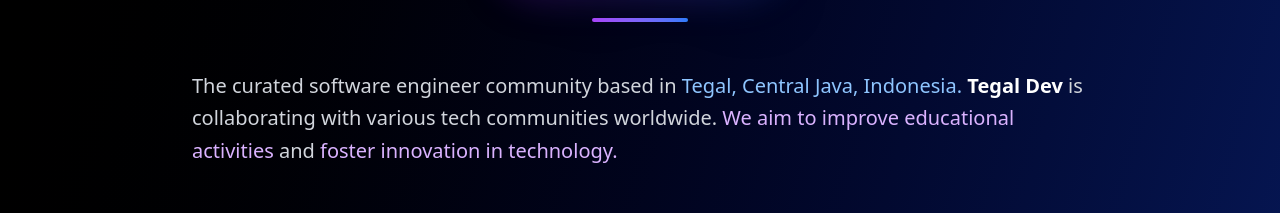
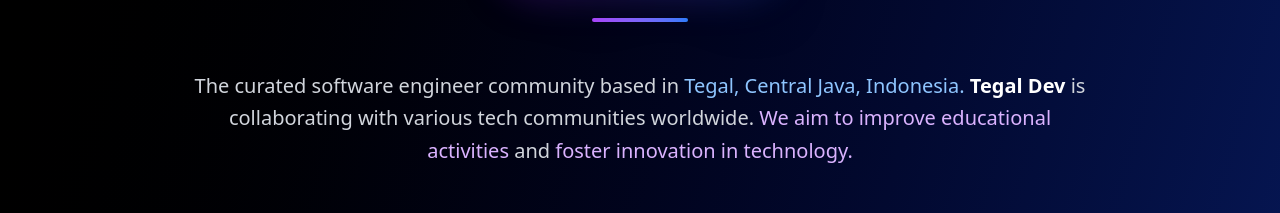
Before and after one commit to tegaldevs/tegaldev-platform, a Next.js app: page / in a window 1280 px wide. Shown: the part 236-449 px from the top of the page. Built offline with nearby package versions, Linux system fonts and the light colour scheme; no server answers; what @bprogress/next would draw is missing.

Commit message:
style(HeroSection): center align hero section description text
The text was left-aligned which looked unbalanced with the centered heading above it. Center alignment improves visual harmony.

```diff
--- a/app/_components/organisms/HeroSection.tsx
+++ b/app/_components/organisms/HeroSection.tsx
@@ -47,7 +47,7 @@
         </div>
 
         {/* Enhanced description */}
-        <p className="text-lg md:text-xl text-gray-300 max-w-4xl mx-auto leading-relaxed">
+        <p className="text-lg md:text-xl text-gray-300 max-w-4xl mx-auto leading-relaxed text-center">
           The curated software engineer community based in{' '}
           <span className="text-blue-300 font-medium">
             Tegal, Central Java, Indonesia.{' '}
```
